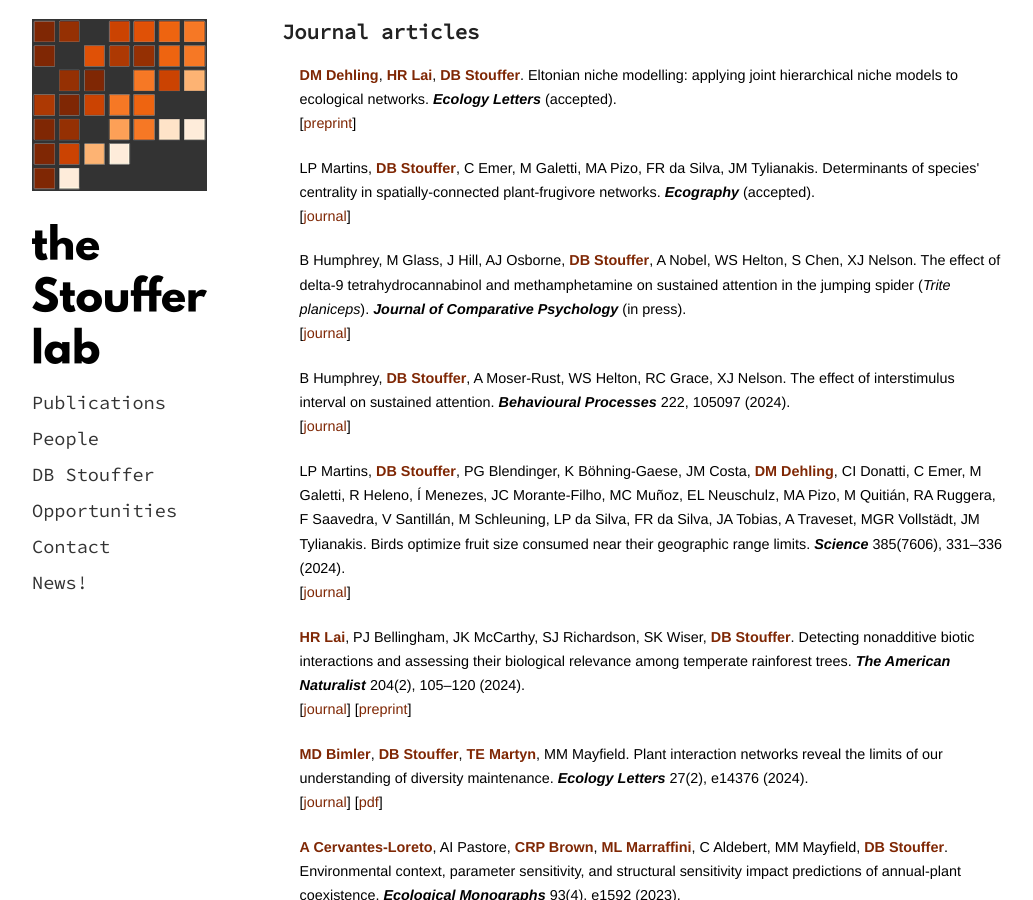
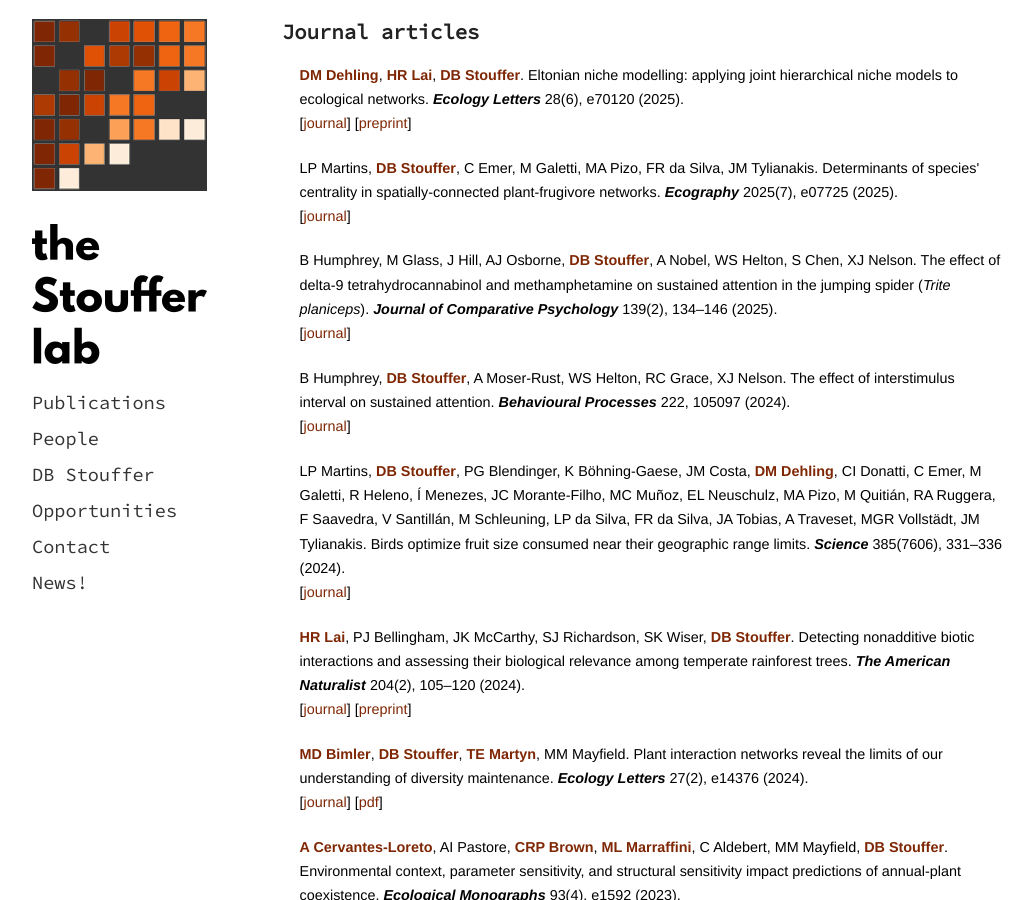
Before and after one commit to stoufferlab/stoufferlab.github.io, a Jekyll site: the page built from publications/index.html, in a window 1280 px wide and 900 px high. Shown: the whole window, without its empty margins (123-1156 px from the left). Built offline with Jekyll 4.4.1, drawn with Linux system fonts in a browser that asks for light colours; nearby versions of some CDN libraries; library files that are not in the unit come from our copies; a script that is not in the unit is left out.

Commit message:
updating papers that now have volumes and page numbers

```diff
--- a/publications/papers.html
+++ b/publications/papers.html
@@ -8,11 +8,11 @@
 <b style="color: rgb(127,39,4);">DB Stouffer</b>.
 Eltonian niche modelling: applying joint hierarchical niche models to ecological networks.
 <b><i>Ecology Letters</i></b>
-<!-- VOL(NUM), -->
-<!-- P1–P2 -->
-(accepted).
-<br>
-<!-- [<a href="JOURNAL URL">journal</a>] -->
+28(6),
+e70120
+(2025).
+<br>
+[<a href="https://doi.org/10.1111/ele.70120">journal</a>]
 <!-- [<a href="PDF URL">pdf</a>] -->
 [<a href="https://doi.org/10.1101/2024.08.14.607929">preprint</a>]
 <br>
@@ -32,9 +32,9 @@ FR da Silva,
 JM Tylianakis.
 Determinants of species' centrality in spatially-connected plant-frugivore networks.
 <b><i>Ecography</i></b>
-<!-- VOL(NUM), -->
-<!-- P1–P2 -->
-(accepted).
+2025(7),
+e07725
+(2025).
 <br>
 [<a href="https://doi.org/10.1111/ecog.07725">journal</a>]
 <!-- [<a href="PREPRINT URL">preprint</a>] -->
@@ -58,7 +58,9 @@ S Chen,
 XJ Nelson.
 The effect of delta-9 tetrahydrocannabinol and methamphetamine on sustained attention in the jumping spider (<i>Trite planiceps</i>).
 <b><i>Journal of Comparative Psychology</i></b>
-(in press).
+139(2),
+134–146
+(2025).
 <br>
 [<a href="https://doi.org/10.1037/com0000396">journal</a>]
 <!--
```
